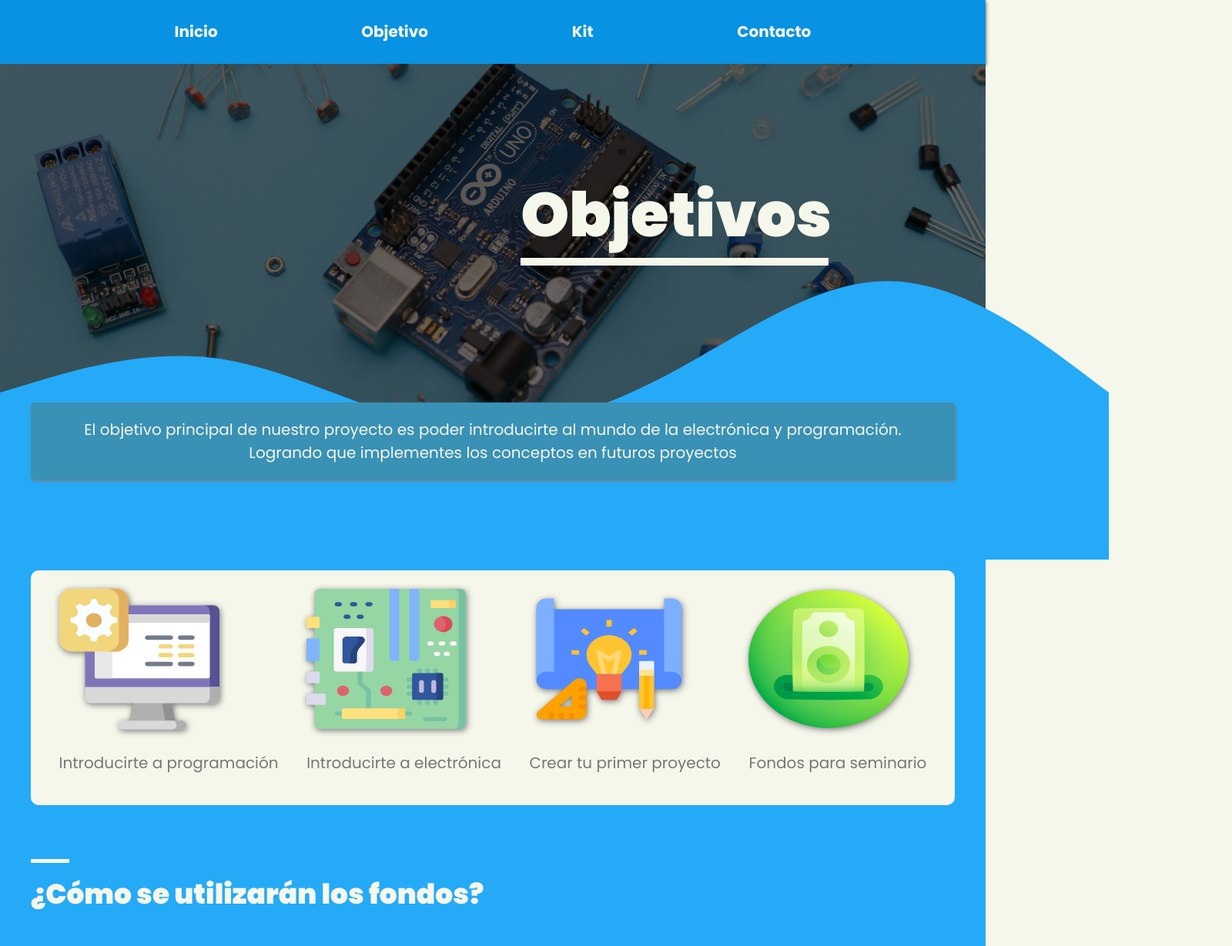
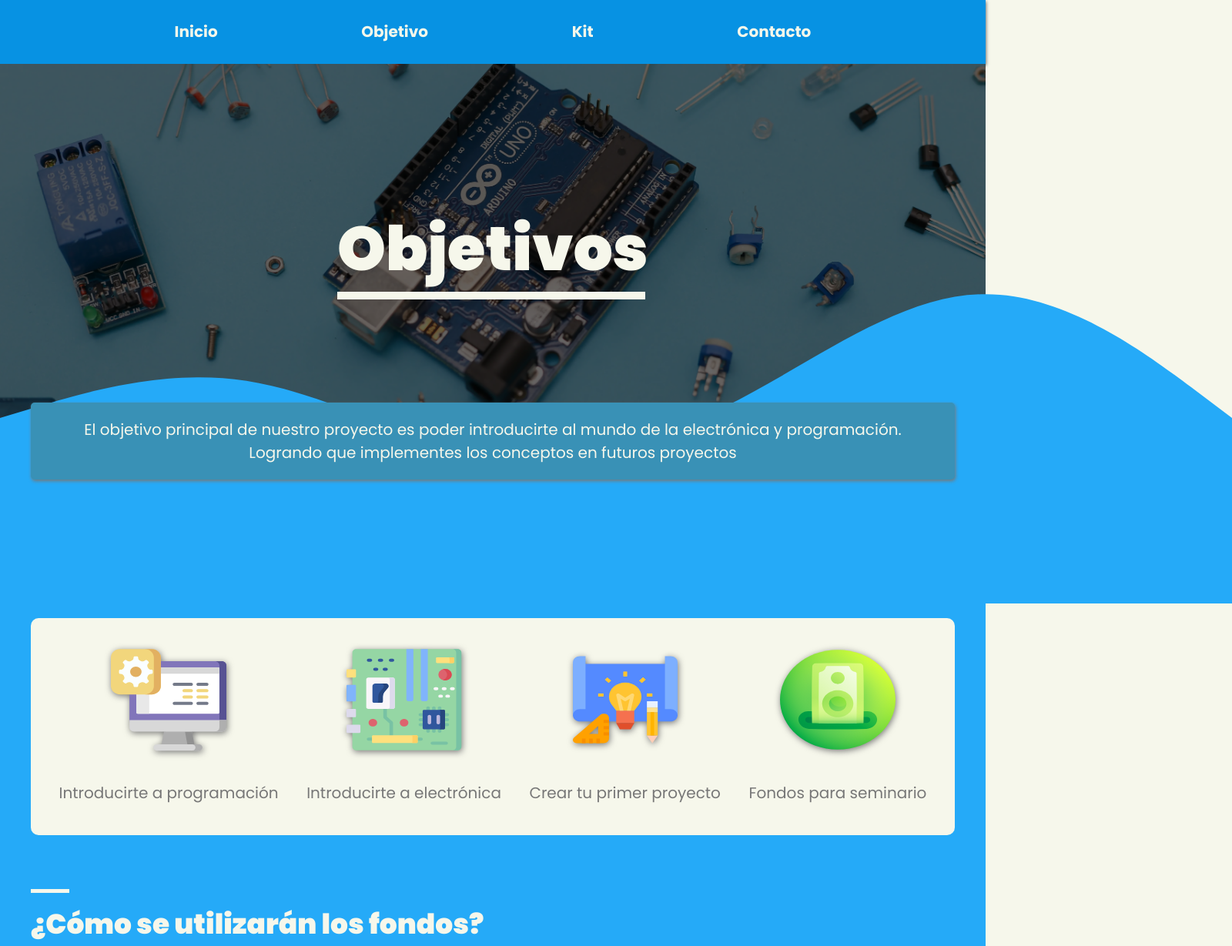
Before and after one commit to alejandro-estupinian77/Radar-Arduino, a website: page objetivo.html in a window 1280 px wide. Shown: the top 1229 px of the page at 77% size, 1600 px wide, since content can reach past the window. Drawn offline with Linux system fonts and the light colour scheme.

Commit message:
cambios responsive 2

```diff
--- a/objetivo.html
+++ b/objetivo.html
@@ -41,7 +41,9 @@
 
     <section class="intro-objetivo">
         <div class="overlay"></div>
-        <h1>Objetivos</h1>
+        <div class="intro-objetivo-texto">
+            <h1>Objetivos</h1>
+        </div>
     </section>
 
     <section class="objetivo-principal contenedor">
@@ -51,13 +53,13 @@
     </section>
 
     <section class="objetivos-generales">
-        <svg width="1440" height="434" viewBox="0 0 1440 434" fill="none" xmlns="http://www.w3.org/2000/svg">
+        <svg class="ola" width="1600" height="500" viewBox="0 0 1440 434" fill="none" xmlns="http://www.w3.org/2000/svg">
             <path d="M0 217L48 202.488C96 188.519 192 158.681 288 173.6C384 188.519 480 245.481 576 260.4C672 275.319 768 245.481 864 195.3C960 145.119 1056 71.8813 1152 72.2881C1248 71.8813 1344 145.119 1392 180.788L1440 217V434H1392C1344 434 1248 434 1152 434C1056 434 960 434 864 434C768 434 672 434 576 434C480 434 384 434 288 434C192 434 96 434 48 434H0V217Z" fill="#25AAF8"/>
         </svg>
         <div class="contenedor-objetivos">
             <div class="objetivos contenedor">
                 <div class="objetivo">
-                    <svg width="208" height="190" viewBox="0 0 208 189" fill="none" xmlns="http://www.w3.org/2000/svg">
+                    <svg width="150" height="172" viewBox="0 0 208 189" fill="none" xmlns="http://www.w3.org/2000/svg">
                         <path d="M150.246 174.83L120.74 178.632L91.2349 174.83L95.4211 152.012L120.74 148.21L146.06 152.012L150.246 174.83Z" fill="#AFAFAF"/>
                         <path d="M150.246 174.83H137.69L133.505 152.012H146.06L150.246 174.83Z" fill="#919191"/>
                         <path d="M208 134.899H33.4807V32.6041C33.4807 28.4036 37.229 24.9977 41.8517 24.9977H199.629C204.252 24.9977 208 28.4036 208 32.6041V134.899Z" fill="#8175BA"/>
@@ -89,7 +91,7 @@
                 </div>
 
                 <div class="objetivo">
-                    <svg width="208" height="190" viewBox="0 0 161 141" fill="none" xmlns="http://www.w3.org/2000/svg">
+                    <svg width="150" height="172" viewBox="0 0 161 141" fill="none" xmlns="http://www.w3.org/2000/svg">
                         <path d="M154.503 141H13.7702C10.6835 141 8.1814 138.83 8.1814 136.153V4.84715C8.18171 2.17008 10.6838 0 13.7702 0H154.503C157.59 0 160.092 2.17008 160.092 4.84715V136.153C160.092 138.83 157.59 141 154.503 141Z" fill="#95D6A4"/>
                         <path d="M154.503 0H147.303C150.39 0 152.892 2.17008 152.892 4.84715V136.153C152.892 138.83 150.39 141 147.303 141H154.503C157.59 141 160.092 138.83 160.092 136.153V4.84715C160.092 2.17008 157.59 0 154.503 0Z" fill="#78C2A4"/>
                         <path d="M11.8285 39.5849H1.40156C0.627433 39.5849 0 39.0408 0 38.3694V29.3261C0 28.6547 0.627433 28.1105 1.40156 28.1105H11.8285C12.6026 28.1105 13.2301 28.6547 13.2301 29.3261V38.3694C13.2301 39.0408 12.6023 39.5849 11.8285 39.5849Z" fill="#FFE07D"/>
@@ -148,7 +150,7 @@
                 </div>
 
                 <div class="objetivo">
-                    <svg width="208" height="190" viewBox="0 0 196 169" fill="none" xmlns="http://www.w3.org/2000/svg">
+                    <svg width="150" height="172" viewBox="0 0 196 169" fill="none" xmlns="http://www.w3.org/2000/svg">
                         <path d="M174.562 121.469C177.811 121.469 180.927 120.356 183.225 118.375C185.522 116.394 186.812 113.708 186.812 110.906V23.7656H9.1875V110.906C9.1875 113.708 10.4781 116.394 12.7754 118.375C15.0728 120.356 18.1886 121.469 21.4375 121.469H174.562Z" fill="#548AFF"/>
                         <path d="M186.812 110.906C186.812 108.105 185.522 105.418 183.225 103.437C180.927 101.457 177.811 100.344 174.562 100.344H165.375V10.5625H174.562C177.811 10.5625 180.927 11.6753 183.225 13.6562C185.522 15.637 186.812 18.3237 186.812 21.125V110.906Z" fill="#7DAFFF"/>
                         <path d="M9.1875 110.906C9.1875 108.105 10.4781 105.418 12.7754 103.437C15.0728 101.457 18.1886 100.344 21.4375 100.344H30.625V10.5625H21.4375C18.1886 10.5625 15.0728 11.6753 12.7754 13.6562C10.4781 15.637 9.1875 18.3237 9.1875 21.125V110.906Z" fill="#7DAFFF"/>
@@ -183,7 +185,7 @@
                 </div>
 
                 <div class="objetivo">
-                    <svg width="208" height="190" viewBox="0 0 154 133" fill="none" xmlns="http://www.w3.org/2000/svg">
+                    <svg width="150" height="172" viewBox="0 0 154 133" fill="none" xmlns="http://www.w3.org/2000/svg">
                         <path d="M77 133C119.526 133 154 103.227 154 66.5C154 29.7731 119.526 0 77 0C34.4741 0 0 29.7731 0 66.5C0 103.227 34.4741 133 77 133Z" fill="url(#paint0_linear)"/>
                         <path d="M77 133C119.526 133 154 103.227 154 66.5C154 29.7731 119.526 0 77 0C34.4741 0 0 29.7731 0 66.5C0 103.227 34.4741 133 77 133Z" fill="url(#paint1_radial)"/>
                         <path d="M38.6504 105.434C31.2079 105.192 24.8055 99.6842 24.5074 93.2558C24.212 86.8258 30.2752 81.7001 37.8927 81.7902C63.9645 82.1497 90.0359 82.1497 116.108 81.7902C123.725 81.7001 129.788 86.8255 129.493 93.2558C129.195 99.6842 122.792 105.192 115.35 105.434C89.7832 106.22 64.2168 106.22 38.6504 105.434Z" fill="url(#paint2_linear)"/>
--- a/src/scss/layout/Inicio/_aprendizajes.scss
+++ b/src/scss/layout/Inicio/_aprendizajes.scss
@@ -25,6 +25,8 @@
         }
 
         h2{
+            margin-top: 5rem;
+
             &::before{
                 content: "";
                 background-color: $blanco;
--- a/src/scss/layout/Inicio/_footer.scss
+++ b/src/scss/layout/Inicio/_footer.scss
@@ -62,6 +62,10 @@
                 display: flex;
                 border-radius: 5px;
                 align-items: center;
+
+                @include tablet{
+                    border-radius: 5px 0 0 5px;
+                }
             }
 
             input{
@@ -70,6 +74,10 @@
                 padding: 1rem 1rem;
                 border-radius: 5px;
                 text-align: center;
+
+                @include tablet{
+                    border-radius: 0;
+                }
             }
 
             input[type=submit]{
@@ -81,22 +89,15 @@
                     cursor: pointer;
 
                 }
+
+                @include tablet{
+                    border-radius: 0 5px 5px 0;
+                }
             }
 
             @include tablet{
                 flex-direction: row;
                 gap: 0;
-
-                form{
-                    input[type=submit]{
-                        border-radius: 0 5px 5px 0;
-                    }
-
-                    label{
-                        border-radius: 5px 0 0 5px;
-                    }
-
-                }
             }
         }
     }
--- a/src/scss/layout/Objetivo/_intro-objetivo.scss
+++ b/src/scss/layout/Objetivo/_intro-objetivo.scss
@@ -16,12 +16,15 @@
         background-color: rgba($color: #000000, $alpha: .6);
     }
 
+    .intro-objetivo-texto{
+        display: flex;
+        justify-content: center;
+        align-items: center;
+        height: 100%;
+
         h1{
             color: $blanco;
-        position: absolute;
-        top: 0;
-        right: 0;
-        padding: 10rem 25rem;
+            position: relative;
 
 
             @include tablet{
@@ -40,3 +43,5 @@
             }
         }
     }
+
+}
--- a/src/scss/layout/Objetivo/_objetivos-generales.scss
+++ b/src/scss/layout/Objetivo/_objetivos-generales.scss
@@ -1,7 +1,18 @@
 .objetivos-generales{
-    margin-top: -35rem;
     position: relative;
     z-index: 50;
+
+    @include tablet{
+        margin-top: -35rem;
+    }
+
+    .ola{
+        display: none;
+
+        @include tablet{
+            display: block;
+        }
+    }
 
     .contenedor-objetivos{
         background-color: $celeste;
@@ -9,10 +20,14 @@
         padding: 2rem 0;
 
         .objetivos{
-            @include grid(repeat(2, 1fr), 0);
+            @include grid(repeat(1, 1fr), 0);
             place-items: center;
 
             .objetivo{
+                display: flex;
+                justify-content: center;
+                align-items: center;
+                flex-direction: column;
                 p{
                     color: $blanco;
                 }
```
Also changed, not shown: index.html (+1 -1 lines), build/css/main.css, 1 other file. Lines whose indentation alone changed are shown as unchanged.
